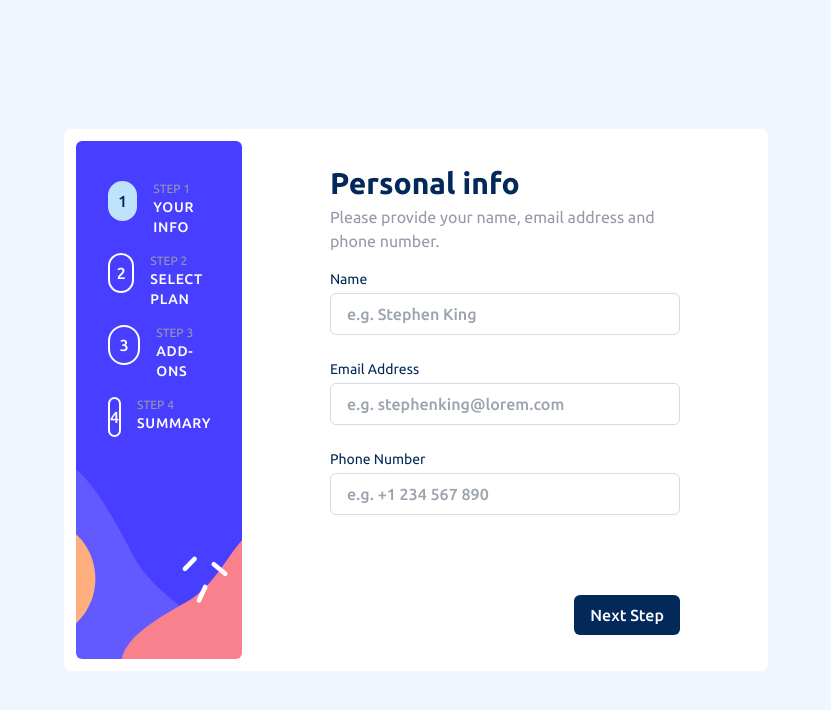
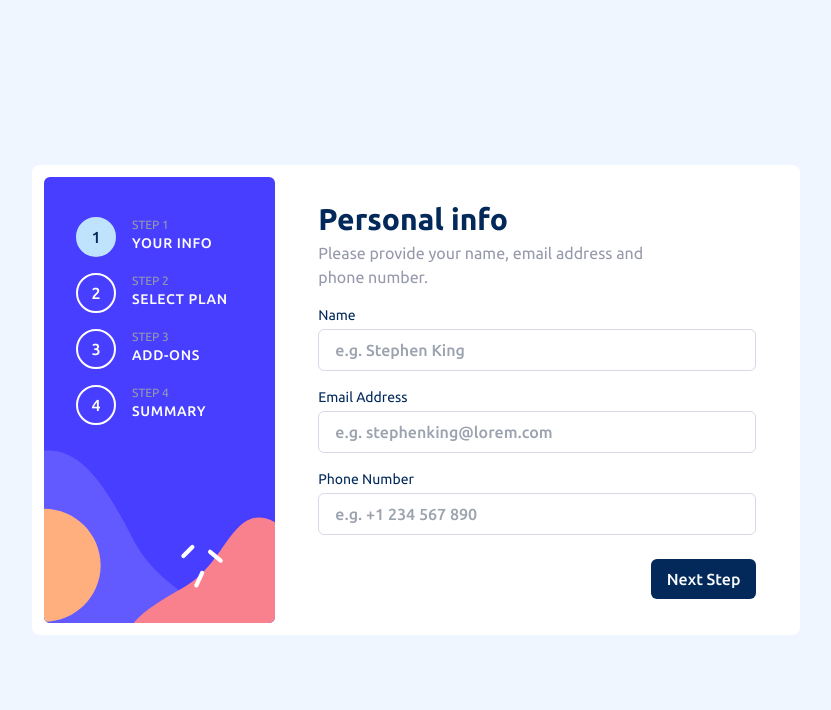
Before and after one commit to timi-emmanuel/multi-step-form, a React (Vite) app: page / in a window 1280 px wide. Shown: the top 710 px of the page, without its empty margins (224-1055 px from the left). Built offline with nearby package versions, Linux system fonts and the light colour scheme.

Commit message:
added responsiveness

```diff
--- a/src/components/MultiStepForm.jsx
+++ b/src/components/MultiStepForm.jsx
@@ -74,11 +74,12 @@ const MultiStepForm = () => {
 
   return (
     <div className=" min-h-screen bg-Magnolia flex flex-col md:justify-center md:items-center ">
-      <div className="bg-none md:bg-white md:w-[55%] md:pl-3 md:py-3 flex flex-col md:flex-row h-full md:rounded-lg  animate-fadeIn">
+      <div className="bg-none md:bg-white md:w-[90%] lg:w-[70%] xl:w-[60%] lg:justify-between md:pl-3 md:py-3 flex flex-col md:flex-row md:rounded-lg   animate-fadeIn">
        <StepIndicator currentStep={currentStep === 4 ? 3: currentStep} steps={pages} />
 
         {/*Display the step component  */}
-        <div className="-mt-20 md:mt-0 rounded-lg md:rounded-none p-6 md:p-2 mx-4 md:mx-20 bg-white shadow-md md:shadow-none">
+        <div className="bg-red-80 md:mx-8 md:w-full flex justify-center">
+          <div className="-mt-20 md:mt-0 rounded-lg md:rounded-none p-6 md:p-2 mx-4 md:mx-0  bg-white shadow-md md:shadow-none">
               {steps[currentStep]}
 
               {/*Display the desktop buttons */}
@@ -105,6 +106,8 @@ const MultiStepForm = () => {
                 )}
               </div>
           </div>
+        </div>
+
       </div>
 
         {/*mobile step buttons */}
--- a/src/components/StepFour.jsx
+++ b/src/components/StepFour.jsx
@@ -3,7 +3,7 @@ const StepFour = ({selectedPlan, selectedAddons, setCurrentStep}) => {
    setCurrentStep(1)
   }
  return (
-  <div className="md:mb-16 md:py-4 animate-slideIn">
+  <div className="md:mb-2 md:py-4 animate-slideIn">
      <h2 className="text-2xl md:text-3xl font-bold text-MarineBlue">Finishing up</h2>
       <p className="text-CoolGray mt-2 md:text-sm mb-4 md:mb-8 max-w-[16rem] md:max-w-none">
         Double-check everything looks OK before confirming.
--- a/src/components/StepIndicator.jsx
+++ b/src/components/StepIndicator.jsx
@@ -1,9 +1,9 @@
 const StepIndicator = ({ currentStep, steps }) => {
  return (
 
-  <div className="bg-[url('/src/assets/images/bg-sidebar-mobile.svg')] md:bg-center md:bg-[url('/src/assets/images/bg-sidebar-desktop.svg')] bg-cover w-full md:w-[30%] md:rounded-md md:overflow-hidden h-48 md:h-auto  pt-2 font-ubuntu font-medium">
+  <div className="bg-[url('/src/assets/images/bg-sidebar-mobile.svg')] md:bg-center md:bg-[url('/src/assets/images/bg-sidebar-desktop.svg')] bg-cover w-full md:w-1/2  md:rounded-md md:overflow-hidden h-48 md:h-auto  pt-2 font-ubuntu font-medium">
 
-   <div className="flex md:flex-col justify-center mt-8 gap-4 md:px-8">
+   <div className="flex md:flex-col justify-center mt-8 gap-4 md:pl-8">
      {steps.map((step, index) => (
       <div className="flex gap-4">
         <div
--- a/src/components/StepOne.jsx
+++ b/src/components/StepOne.jsx
@@ -7,10 +7,10 @@ const StepOne = ({ formData, setFormData, errors }) => {
   };
 
  return (
-  <div className="md:py-4 animate-slideIn">
+  <div className="md:py-4 animate-slideIn ">
     <h2 className="text-2xl md:text-3xl font-bold text-MarineBlue">Personal info</h2>
-    <p className=" mt-2 md:mt-1 mb-4  text-CoolGray  max-w-[16rem] md:max-w-[28rem] tracking-normal">Please provide your name, email address and phone number.</p>
-    <form className="md:mb-16 w-full space-y-6">
+    <p className=" mt-2 md:mt-1 mb-4 md:w-4/5 text-CoolGray   tracking-normal">Please provide your name, email address and phone number.</p>
+    <form className="md:mb-2 w-full space-y-4">
        {/* name*/}
       <div className="space-y-1">
         <div className="flex justify-between">
--- a/src/components/StepThree.jsx
+++ b/src/components/StepThree.jsx
@@ -39,7 +39,7 @@ const StepThree = ({ isYearly, selectedAddons, setSelectedAddon }) => {
   };
 
   return (
-    <div className="md:mb-16 md:py-4 animate-slideIn">
+    <div className="md:mb-6 md:py-4 animate-slideIn">
       <h2 className="text-2xl md:text-3xl font-bold text-MarineBlue">Pick add-ons</h2>
       <p className="text-CoolGray mb-6 md:mt-2">Add-ons help enhance your gaming experience.</p>
 
--- a/src/components/StepTwo.jsx
+++ b/src/components/StepTwo.jsx
@@ -65,7 +65,7 @@ const StepTwo = ({ selectedPlan, setSelectedPlan, planError, setPlanError, setSe
       </div>
 
       {/* Billing Toggle */}
-      <div className="mt-6 md:mt-8 md:mb-16 flex items-center justify-center gap-5 bg-gray-100 p-2 rounded-md">
+      <div className="mt-6 md:mt-8 md:mb-8 flex items-center justify-center gap-5 bg-gray-100 p-2 rounded-md">
         <span className={`${billingType === "monthly" ? "font-medium text-MarineBlue" : "text-CoolGray"}`}>
           Monthly
         </span>
--- a/src/components/ThankYouPage.jsx
+++ b/src/components/ThankYouPage.jsx
@@ -1,6 +1,6 @@
 const ThankYouPage = () => {
  return (
-  <div className="flex flex-col justify-center items-center space-y-4 my-8 md:my-32 md:w-[28rem] animate-slideIn">
+  <div className="flex flex-col justify-center items-center space-y-4 my-8 md:my-24 md:w-[28rem] animate-slideIn">
    <img src="/src/assets/images/icon-thank-you.svg" alt="" className="w-12 h-12 md:h-16 md:w-16" />
    <h2 className="text-2xl md:text-3xl font-bold text-MarineBlue">Thank you!</h2>
    <p className="text-CoolGray text-center">Thanks for confirming your subscription! We hope you have fun using our platform. If you ever need support, please feel free to email us at support@loremgaming.com</p>
--- a/tailwind.config.js
+++ b/tailwind.config.js
@@ -14,7 +14,7 @@ export default {
     extend: {
       screens: {
         'sm': '370px',  // Small (default)
-        'md': '640px',  // Medium (default)
+        'md': '768px',  // Medium (default)
         'lg': '1024px', // Large (default)
         'xl': '1280px', // Extra large (default)
       },
```
Lines whose indentation alone changed are shown as unchanged.
